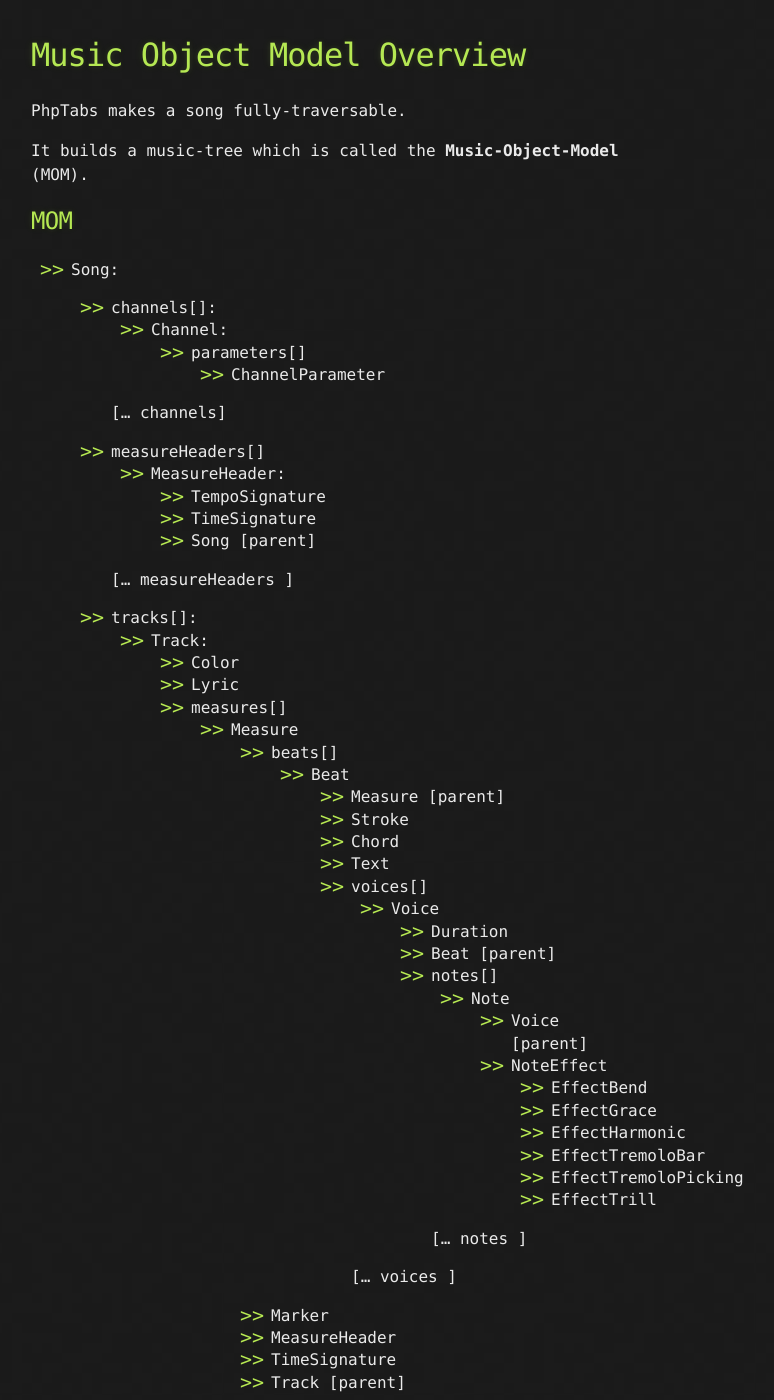
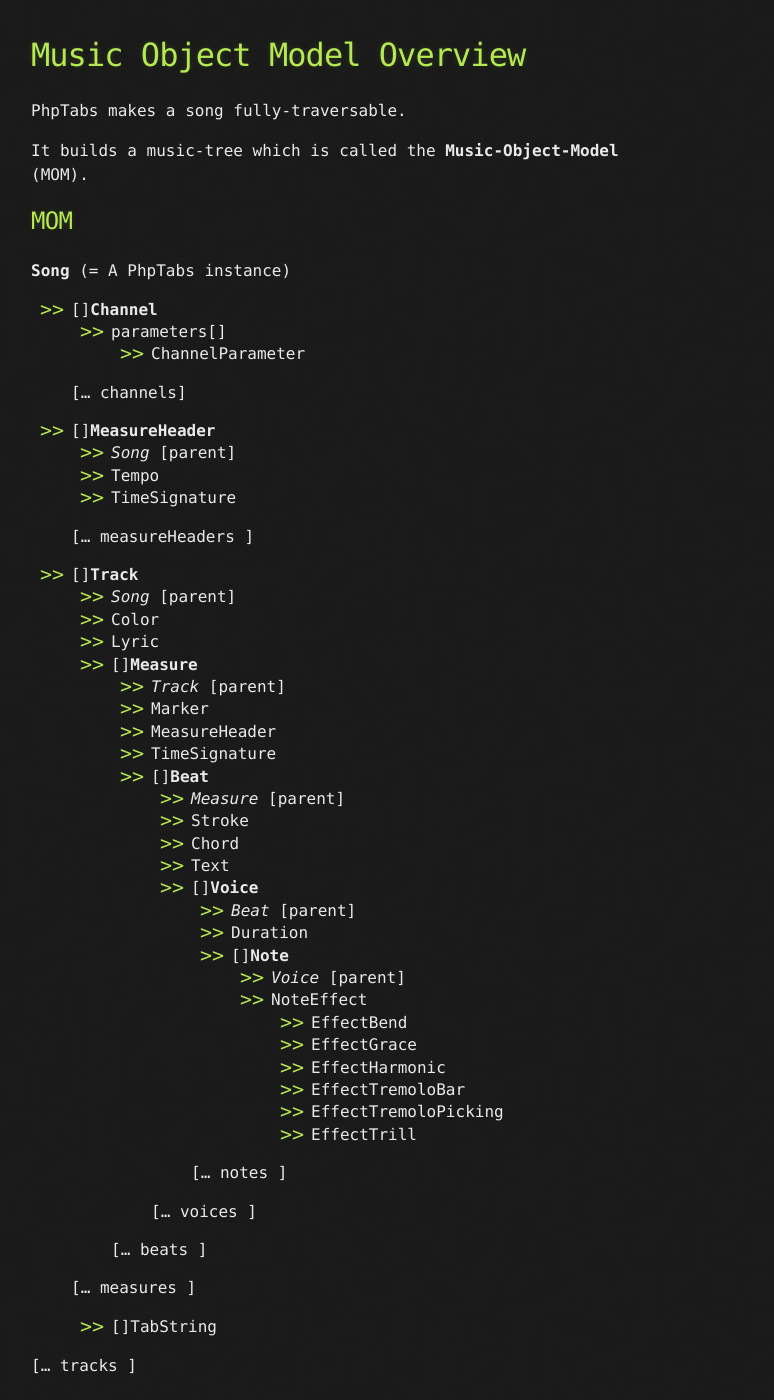
Before and after one commit to stdtabs/stdtabs.github.io, a Jekyll site: the page built from docs/phptabs.md, in a window 1280 px wide and 1400 px high, scrolled down 202 px. Shown: the whole window, without its empty margins (309-1083 px from the left). Built offline with Jekyll 4.4.1, drawn with Linux system fonts in a browser that asks for light colours; nearby versions of some CDN libraries; some of the changed text lies outside the part shown.

Commit message:
Fix MOM tree

````diff
--- a/docs/phptabs.md
+++ b/docs/phptabs.md
@@ -12,65 +13,59 @@
 
 ## MOM
 
-- Song:
+__Song__ (= A PhpTabs instance)
 
-  - channels[]:
-    - Channel:
-      - parameters[]
-        - ChannelParameter
+- []__Channel__
+  - parameters[]
+    - ChannelParameter
 
-    [... channels]
+  [... channels]
 
-  - measureHeaders[]
-    - MeasureHeader:
-      - TempoSignature
-      - TimeSignature
-      - Song [parent]
+- []__MeasureHeader__
+  - _Song_ [parent]
+  - Tempo
+  - TimeSignature
 
-    [... measureHeaders ]
+  [... measureHeaders ]
 
-  - tracks[]:
-    - Track:
-      - Color
-      - Lyric
-      - measures[]
-        - Measure
-          - beats[]
-            - Beat
-              - Measure [parent]
-              - Stroke
-              - Chord
-              - Text
-              - voices[]
-                - Voice
-                  - Duration
-                  - Beat [parent]
-                  - notes[]
-                    - Note
-                      - Voice [parent]
-                      - NoteEffect
-                        - EffectBend
-                        - EffectGrace
-                        - EffectHarmonic
-                        - EffectTremoloBar
-                        - EffectTremoloPicking
-                        - EffectTrill
+- []__Track__
+  - _Song_ [parent]
+  - Color
+  - Lyric
+  - []__Measure__
+    - _Track_ [parent]
+    - Marker
+    - MeasureHeader
+    - TimeSignature
+    - []__Beat__
+      - _Measure_ [parent]
+      - Stroke
+      - Chord
+      - Text
+      - []__Voice__
+        - _Beat_ [parent]
+        - Duration
+        - []__Note__
+          - _Voice_ [parent]
+          - NoteEffect
+            - EffectBend
+            - EffectGrace
+            - EffectHarmonic
+            - EffectTremoloBar
+            - EffectTremoloPicking
+            - EffectTrill
 
-                    [... notes ]
+        [... notes ]
 
-                [... voices ]
-          - Marker
-          - MeasureHeader
-          - TimeSignature
-          - Track [parent]
+      [... voices ]
 
-        [... measures ]
+    [... beats ]
 
-      - Song [parent]
-      - strings[]
-        - TabString
+  [... measures ]
 
-    [... tracks ]
+  - []TabString
+
+[... tracks ]
 
 ## Traversing the tree is made simple
 
@@ -189,7 +184,12 @@
 You can traverse it this way:
 
 ```php
-$tab->getTrack(0)->getMeasure(0)->getBeat(0)->getVoice(0)->getNote(0);
+$tab
+  ->getTrack(0)
+  ->getMeasure(0)
+  ->getBeat(0)
+  ->getVoice(0)
+  ->getNote(0);
 ```
 
 ------------------------------------------------------------------------
````
Also changed, not shown: other parts of docs/phptabs.md (+5 -4 lines).
